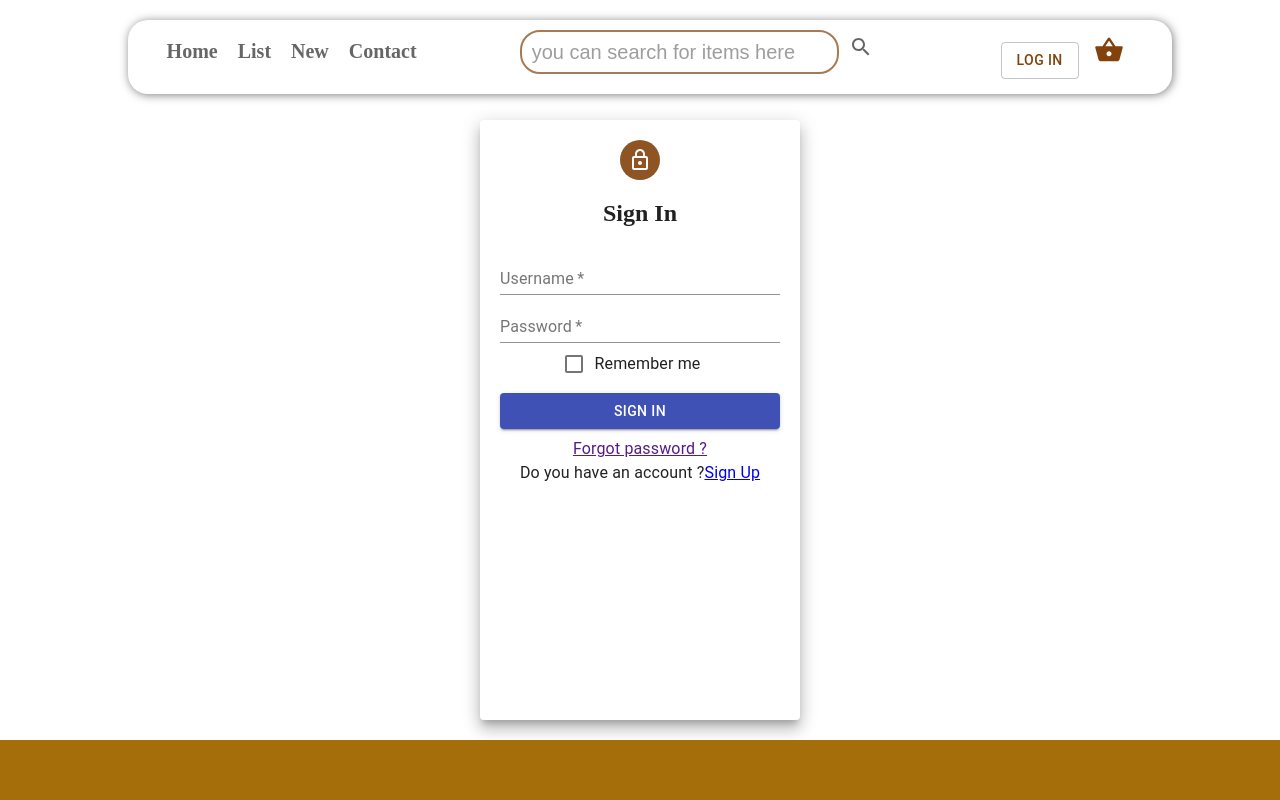
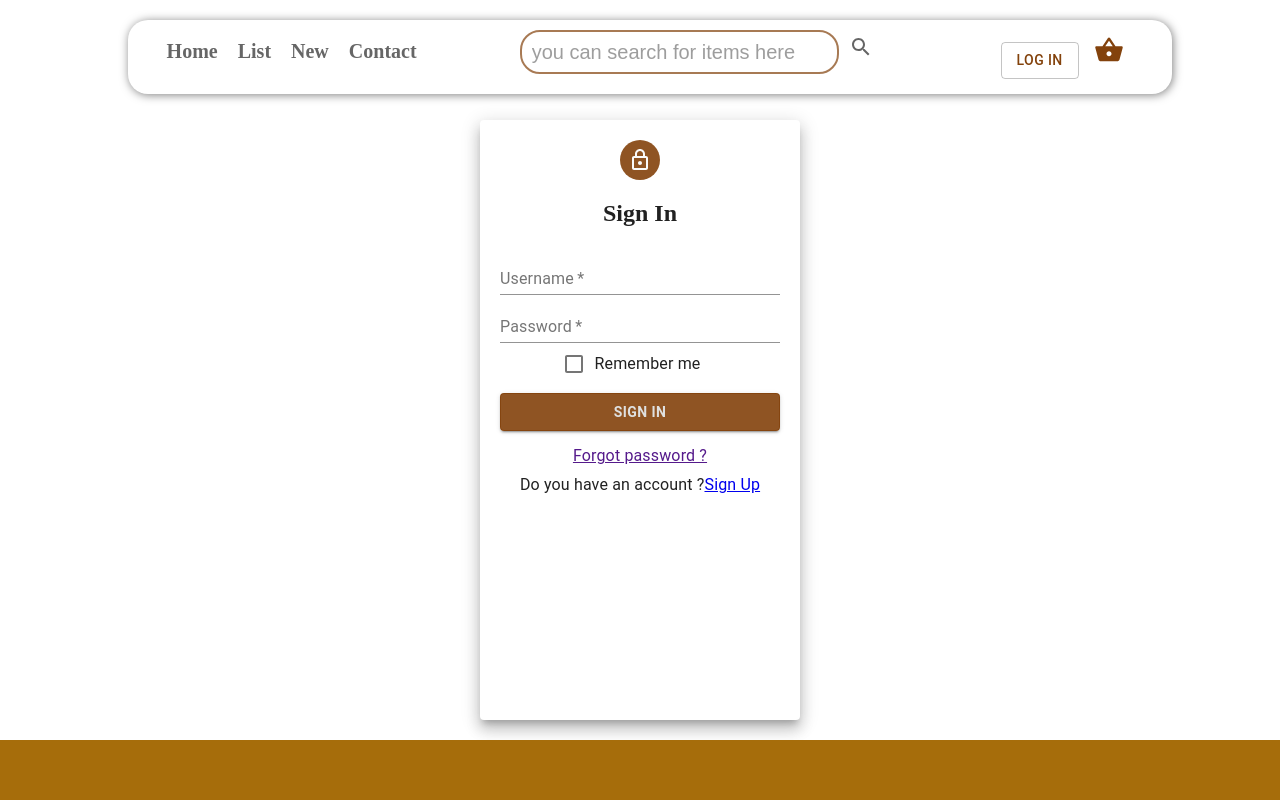
Before and after one commit to Michael-Mamaye/onlineStore, a React (Create React App) app in the folder frontend/: page /login in a window 1280 px wide. Shown: the top 800 px of the page. Built offline with nearby package versions, Linux system fonts and the light colour scheme.

Commit message:
registration  links are added to all elements

```diff
--- a/frontend/src/components/login/Login.js
+++ b/frontend/src/components/login/Login.js
@@ -1,15 +1,33 @@
 import LockOutlinedIcon from '@material-ui/icons/LockOutlined';
 import FormControlLabel from '@material-ui/core/FormControlLabel';
 import Checkbox from '@material-ui/core/Checkbox';
+import { makeStyles } from '@material-ui/core';
 import {Grid,Paper,TextField,Button,Typography,Avatar} from '@material-ui/core'
 import { Link } from 'react-router-dom';
+import ScrollToTop from '../scrollToTop/ScrollToTop';
+
+const useStyles=makeStyles((theme)=>({
+    signButton:{
+        background:'rgba(131,66,12,.9)',
+        color:'#DFE0DF',
+        fontWeight:'bold',
+        border:'1px solid rgba(131,66,12,.8)',
+        '&:hover':{
+            background:'#DFE0DF',
+            color:'rgba(131,66,12,.9)',
+            border:'1px solid rgba(131,66,12,.8)'
+        }
+    }
+}))
+
 const Login=()=>{
-
+    const classes=useStyles()
     const paperStyle={padding :20,height:'70vh',width:280, margin:"20px auto"}
     const avatarStyle={backgroundColor:'rgba(131,66,12,.9)'}
     const btnstyle={margin:'8px 0'}
     return(
         <div style={{paddingTop:'100px'}}>
+        <ScrollToTop/>
         <Grid>
             <Paper elevation={10} style={paperStyle}>
                 <Grid align='center'>
@@ -27,14 +45,14 @@ const Login=()=>{
                     }
                     label="Remember me"
                  />
-                <Button type='submit' color='primary' variant="contained" style={btnstyle} fullWidth>Sign in</Button>
-                <Typography >
+                <Button type='submit' variant="contained" style={btnstyle} className={classes.signButton} fullWidth>Sign in</Button>
+                <Typography style={{paddingTop:'5px'}}>
                      <Link href="#" >
                         Forgot password ?
                 </Link>
                 </Typography>
-                <Typography > Do you have an account ?
-                     <Link to='/register' >
+                <Typography style={{paddingTop:'5px'}}> Do you have an account ?
+                     <Link to='/register' style={{paddingTop:'5px'}}>
                         Sign Up
                      </Link>
                 </Typography>
--- a/frontend/src/components/pages/home/Home.js
+++ b/frontend/src/components/pages/home/Home.js
@@ -2,9 +2,9 @@ import React from 'react'
 import {Button } from '@material-ui/core'
 import useStyle from './style'
 import MiniNav from '../../mini_nav/Nav'
-import Recent from './homeGrids/Recent'
+import { Link } from 'react-router-dom'
 import "./home.css"
-import UnderRecent from './homeGrids/UnderRecent'
+import OurQuality from './homeGrids/OurQuality'
 import List from './homeGrids/List'
 
 
@@ -17,13 +17,12 @@ const Home=() =>{
         <div>
            <div className="homeBackground">
               <p className="bestDeals">Take Everything and Know How It Feels</p>
-              <Button className={`btn ${classes.btns}`}
+              <Link to='/register' style={{textDecoration:'none'}}><Button className={`btn ${classes.btns}`}
 
-              >Create Account</Button>
+              >Create Account</Button></Link>
            </div>
            <MiniNav/>
-           <Recent/>
-           <UnderRecent/>
+           <OurQuality/>
            <List/>
         </div>
     )
--- a/frontend/src/components/pages/home/homeGrids/UnderRecent.js
+++ b/frontend/src/components/pages/home/homeGrids/OurQuality.js
@@ -3,7 +3,7 @@ import {LocalShippingOutlined,PaymentOutlined,ContactSupportOutlined} from '@mat
 import useStyles from './style'
 import Aos from 'aos'
 import 'aos/dist/aos.css'
-import './underRecent.css'
+import './OurQuality.css'
 function UnderRecent() {
   const classes=useStyles()
   useEffect(()=>{
--- a/frontend/src/components/pages/home/homeGrids/Recent.js
+++ /dev/null
@@ -1,78 +0,0 @@
-import React,{useState} from 'react'
-import { Input,Button,Grid } from '@material-ui/core'
-import Mk from '../../../../assets/dinu.jpg'
-import './recent.css'
-
-function Recent() {
-    const [arrays,setArrays]=useState([
-        {pid:1,
-         pname:'miki',
-         fname:'mikis',
-         images:Mk,
-        },
-        {pid:12,
-            pname:'miki',
-            fname:'mikis',
-            images:Mk,
-           },
-        {pid:13,
-            pname:'miki',
-            fname:'mikis',
-            images:Mk,
-           },
-        {pid:122,
-            pname:'miki',
-            fname:'mikis',
-            images:Mk,
-           },
-        {pid:111,
-            pname:'miki',
-            fname:'mikis',
-            images:Mk,
-           },
-        {pid:1221,
-            pname:'miki',
-            fname:'mikis',
-            images:Mk,
-           },
-
-        {pid:2,
-            pname:'afski',
-            fname:'asdis',
-            images:Mk,
-           },
-        {pid:3,
-            pname:'adfsadsf',
-            fname:'mafadsfdfsakis',
-            images:Mk,
-           }
-
-    ])
-    const handleClick=()=>{
-
-        let newarrays={pid:Math.random.apply(),pname:'hacker',fname:'manner'}
-        let newarray=arrays.concat(newarrays)
-        setArrays(newarray)
-    }
-    return (
-        <div>
-            <div className="recentDiv">
-                <p className="recentTitle">Recent Products</p>
-                <Grid container>
-                    {arrays.map(data=>(
-                        <Grid xs={12} sm={6} md={4} lg={3} item key={data.pid}>
-                            <img alt={''} src={data.images} height='100'width="100"/>
-                            <p className='itemTitle'>{data.pname}</p>
-                            <p className='itemTitle'>{data.fname}</p>
-                        </Grid>
-                    ))}
-                    <Input type="file" accept="image/*">Choose</Input>
-                    <Button onClick={handleClick} color="primary" variant='contained' >this btn</Button>
-                </Grid>
-
-            </div>
-        </div>
-    )
-}
-
-export default Recent
--- a/frontend/src/components/pages/home/homeGrids/recent.css
+++ /dev/null
@@ -1,13 +0,0 @@
-.recentDiv
-{
-    padding: 10px;
-    margin-top: 30px;
-}
-.recentTitle
-{
-    margin-top: 40px;
-    text-align: left;
-    margin-left: 40px;
-    font-size: 30px;
-    font-weight: bolder;
-}
--- a/frontend/src/components/register/Register.js
+++ b/frontend/src/components/register/Register.js
@@ -1,5 +1,5 @@
 import React from 'react'
-import { Grid, Paper, Avatar, Typography, TextField, Button } from '@material-ui/core'
+import { Grid, Paper, Avatar, Typography, TextField, Button, makeStyles } from '@material-ui/core'
 import AddCircleOutlineOutlinedIcon from '@material-ui/icons/AddCircleOutlineOutlined';
 import Radio from '@material-ui/core/Radio';
 import RadioGroup from '@material-ui/core/RadioGroup';
@@ -7,13 +7,29 @@ import FormControlLabel from '@material-ui/core/FormControlLabel';
 import FormControl from '@material-ui/core/FormControl';
 import FormLabel from '@material-ui/core/FormLabel';
 import Checkbox from '@material-ui/core/Checkbox';
+import ScrollToTop from '../scrollToTop/ScrollToTop'
+const useStyles=makeStyles((theme)=>({
+    signButton:{
+        background:'rgba(131,66,12,.9)',
+        color:'#DFE0DF',
+        fontWeight:'bold',
+        border:'1px solid rgba(131,66,12,.8)',
+        '&:hover':{
+            background:'#DFE0DF',
+            color:'rgba(131,66,12,.9)',
+            border:'1px solid rgba(131,66,12,.8)'
+        }
+    }
+}))
 const Signup = () => {
     const paperStyle = { padding: '30px 20px', width: 300, margin: "20px auto" }
     const headerStyle = { margin: 0 }
     const avatarStyle = { backgroundColor: '#83420C' }
     const marginTop = { marginTop: 5 }
+    const classes=useStyles()
     return (
         <div style={{paddingTop:'100px'}}>
+        <ScrollToTop/>
         <Grid>
             <Paper elevation={20} style={paperStyle}>
                 <Grid align='center'>
@@ -29,18 +45,18 @@ const Signup = () => {
                     <FormControl component="fieldset" style={marginTop}>
                         <FormLabel component="legend">Gender</FormLabel>
                         <RadioGroup aria-label="gender" name="gender" style={{ display: 'initial' }}>
-                            <FormControlLabel value="female" control={<Radio />} label="Female" />
-                            <FormControlLabel value="male" control={<Radio />} label="Male" />
+                            <FormControlLabel value="female" control={<Radio color='primary' />} label="Female" />
+                            <FormControlLabel value="male" control={<Radio color='primary' />} label="Male" />
                         </RadioGroup>
                     </FormControl>
                     <TextField fullWidth label='Phone Number' placeholder="Enter your phone number" />
                     <TextField fullWidth label='Password' placeholder="Enter your password"/>
                     <TextField fullWidth label='Confirm Password' placeholder="Confirm your password"/>
                     <FormControlLabel
-                        control={<Checkbox name="checkedA" />}
+                        control={<Checkbox color='primary'name="checkedA" />}
                         label="I accept the terms and conditions."
                     />
-                    <Button type='submit' variant='contained'  style={{background:'rgba(131,66,12,.9)',color:'white',fontWeight:'bold'}}>Sign up</Button>
+                    <Button type='submit' variant='contained'  className={classes.signButton}>Sign up</Button>
                 </form>
             </Paper>
         </Grid>
--- /dev/null
+++ b/frontend/src/components/scrollToTop/ScrollToTop.js
@@ -0,0 +1,10 @@
+import { useEffect } from "react";
+import { useLocation } from "react-router-dom";
+
+export default function ScrollToTop(){
+    const {path} =useLocation();
+    useEffect(()=>{
+        window.scrollTo(0,0)
+    },[path])
+    return null;
+}
```
Also changed, not shown: frontend/src/components/pages/home/homeGrids/OurQuality.css (renamed from frontend/src/components/pages/home/homeGrids/underRecent.css).
